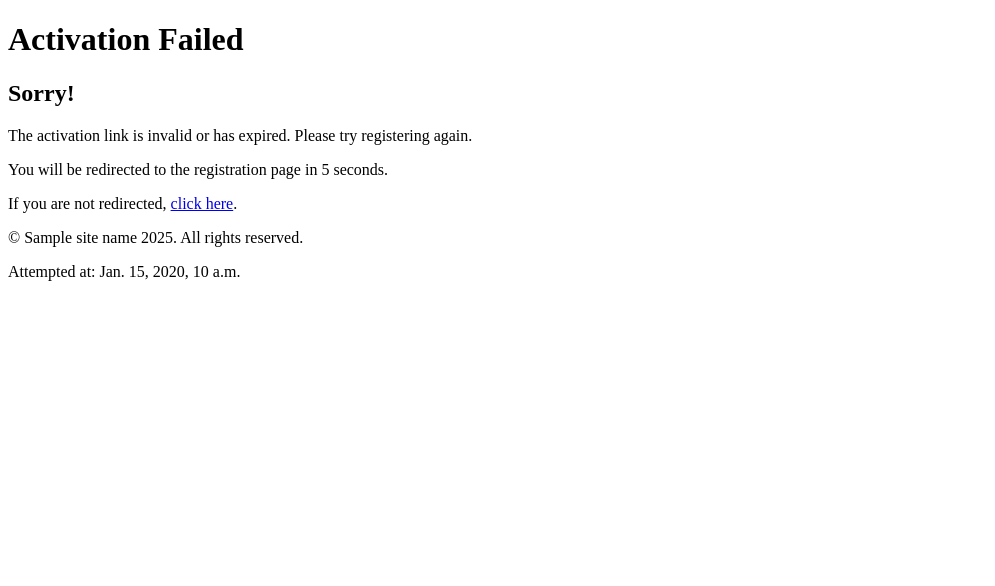
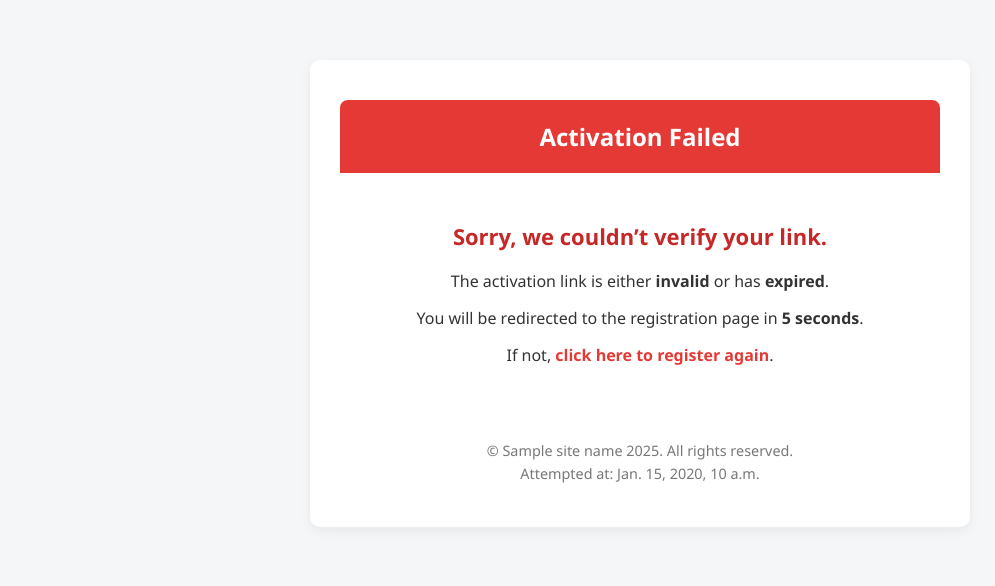
Before and after one commit to Gps-Gaurav/DjangoMart, a Django app: template drf_backend/templates/activatefail.html in a window 1280 px wide. Shown: the top 586 px of the page, without its empty margins (0-995 px from the left). Run offline with Django 5.2, Linux system fonts and the light colour scheme; the template is opened without the code that fills it: most values are stand-ins (such as "Sample title", 1, 10 or a date in 2020).

Commit message:
commit-b

```diff
--- a/drf_backend/templates/activatefail.html
+++ b/drf_backend/templates/activatefail.html
@@ -5,24 +5,88 @@
     <title>Activation Failed - {{ site_name }}</title>
     <meta http-equiv="refresh" content="5;url={{ frontend_url }}/register">
     <style>
-        /* Same style as activate.html */
+        body {
+            font-family: 'Segoe UI', Tahoma, Geneva, Verdana, sans-serif;
+            background-color: #f4f6f8;
+            color: #333;
+            margin: 0;
+            padding: 20px;
+            text-align: center;
+        }
+
+        .container {
+            max-width: 600px;
+            margin: 40px auto;
+            background-color: #ffffff;
+            padding: 40px 30px;
+            border-radius: 10px;
+            box-shadow: 0 4px 12px rgba(0, 0, 0, 0.06);
+        }
+
+        .header {
+            background-color: #e53935;
+            padding: 20px;
+            border-radius: 8px 8px 0 0;
+            color: white;
+        }
+
+        .header h1 {
+            margin: 0;
+            font-size: 24px;
+        }
+
+        .content {
+            padding: 30px 10px;
+        }
+
+        .content h2 {
+            font-size: 22px;
+            color: #c62828;
+        }
+
+        .content p {
+            margin: 15px 0;
+            font-size: 16px;
+        }
+
+        .content a {
+            color: #e53935;
+            font-weight: bold;
+            text-decoration: none;
+        }
+
+        .content a:hover {
+            text-decoration: underline;
+        }
+
+        .footer {
+            margin-top: 30px;
+            font-size: 0.9em;
+            color: #777;
+        }
+
+        .footer p {
+            margin: 4px 0;
+        }
     </style>
 </head>
 <body>
+    <div class="container">
         <div class="header">
             <h1>Activation Failed</h1>
         </div>
 
         <div class="content">
-        <h2>Sorry!</h2>
-        <p>The activation link is invalid or has expired. Please try registering again.</p>
-        <p>You will be redirected to the registration page in 5 seconds.</p>
-        <p>If you are not redirected, <a href="{{ frontend_url }}/register">click here</a>.</p>
+            <h2>Sorry, we couldn’t verify your link.</h2>
+            <p>The activation link is either <strong>invalid</strong> or has <strong>expired</strong>.</p>
+            <p>You will be redirected to the registration page in <strong>5 seconds</strong>.</p>
+            <p>If not, <a href="{{ frontend_url }}/register">click here to register again</a>.</p>
         </div>
 
         <div class="footer">
             <p>© {{ site_name }} {% now "Y" %}. All rights reserved.</p>
             <p>Attempted at: {{ timestamp }}</p>
         </div>
+    </div>
 </body>
 </html>
```
Also changed, not shown: drf_backend/templates/activate.html (+57 -18 lines), drf_backend/templates/activatesuccess.html (+68 -4 lines). Lines whose indentation alone changed are shown as unchanged.
